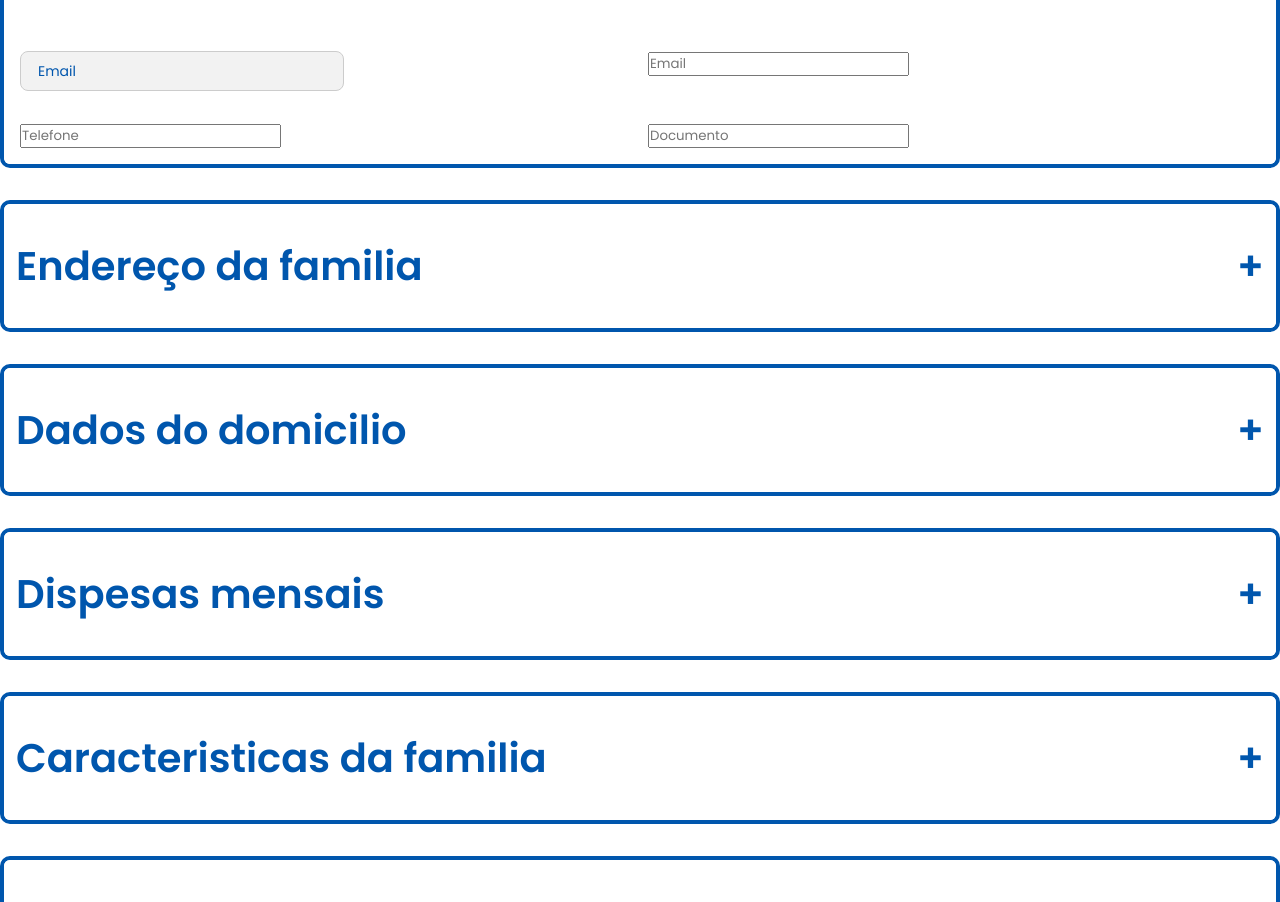
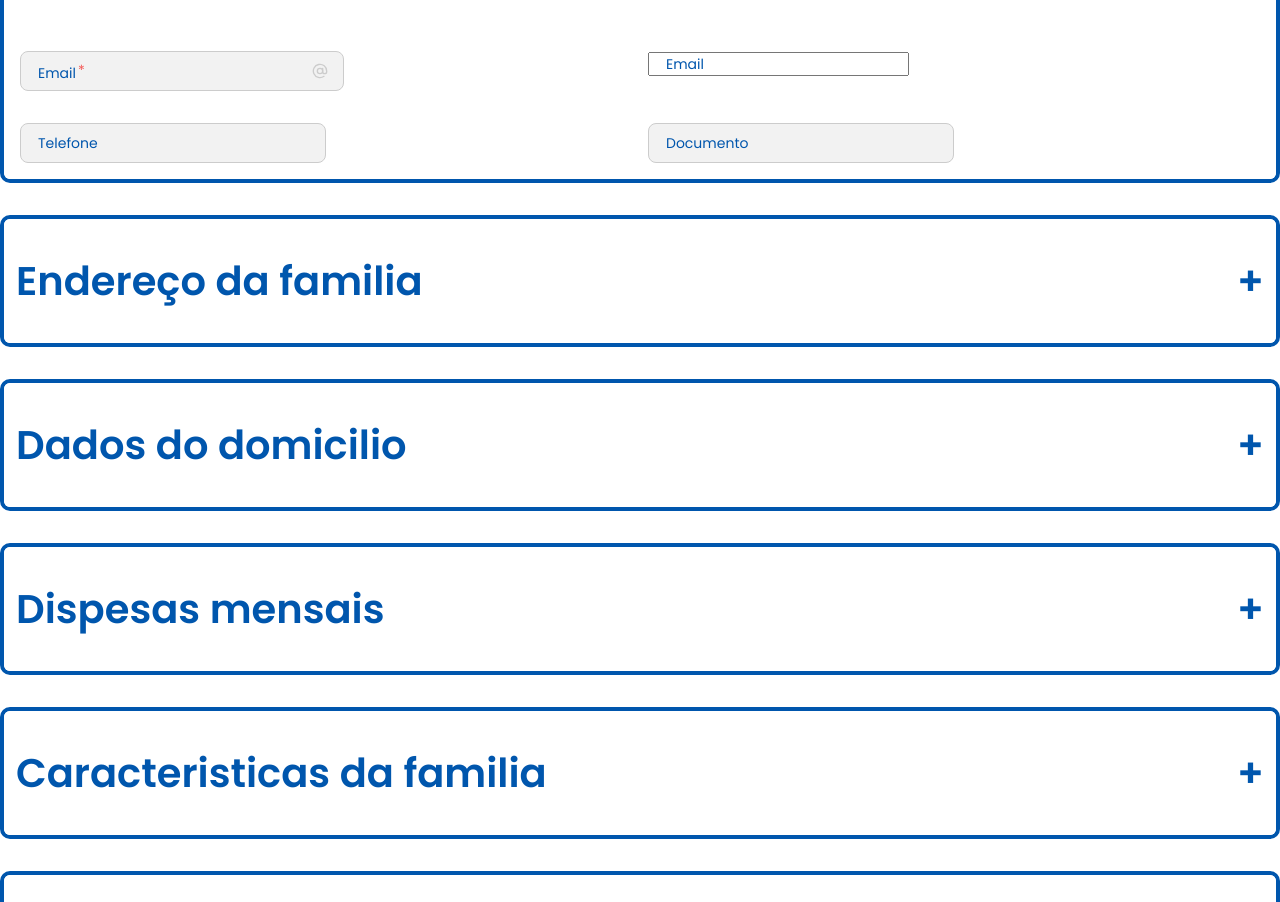
Before and after one commit to Projeto-ASIS/ASIS-Web, a React (Vite) app: page / in a window 1280 px wide. Shown: the part 461-1363 px from the top of the page. Built offline with nearby package versions, Linux system fonts and the light colour scheme.

Commit message:
feat: Adicionando Icon para o input

```diff
--- a/src/common/components/Input/Input.css
+++ b/src/common/components/Input/Input.css
@@ -156,3 +156,25 @@
 
   &::after {}
 }
+
+.input__icon {
+  position: absolute;
+  right: 16px;
+  top: 50%;
+  transform: translateY(-50%);
+
+  width: 16px;
+  height: 16px;
+  aspect-ratio: 1 / 1;
+
+  /* fill: var(--color-neutral-sec-80); */
+  stroke: var(--color-neutral-sec-80);
+
+  transition: stroke 300ms ease-in-out;
+}
+
+
+.input__base:where(:focus, :active) + .input__icon {
+  /* fill: var(--color-blue-60); */
+  stroke: var(--color-blue-60);
+}
--- a/src/common/components/Input/Input.jsx
+++ b/src/common/components/Input/Input.jsx
@@ -8,10 +8,12 @@ Input.propTypes = {
   onChange: PropTypes.func,
   hasIcon: PropTypes.bool,
   placeholder: PropTypes.string,
-  required: PropTypes.bool
+  required: PropTypes.bool,
+  icon: PropTypes.node
+
 }
 
-export default function Input({ hasIcon = false, placeholder, onChange, required,  ...props }) {
+export default function Input({ hasIcon = false, icon: Icon, placeholder, onChange, required, ...props }) {
   const [isEmpty, setIsEmpty] = useState(true)
 
   const handleOnChange = useCallback((e) => {
@@ -29,8 +31,9 @@ export default function Input({ hasIcon = false, placeholder, onChange, required
       <label htmlFor="" className={`input__label input__label--${isEmpty ? "empty" : "not-empty"}`}>
         {placeholder}
         {required ? <span className="input__container__required-icon">*</span> : null}
-        </label>
+      </label>
       <input onChange={handleOnChange} className={`input__base ${props.className ?? ""} ${hasIcon ? "input__base--has-icon" : ""} input__base--${isEmpty ? "empty" : "not-empty"}`} type="text" {...props} />
+      {hasIcon && Icon ? <Icon className="input__icon" /> : null}
     </div>
   )
 }
--- a/src/pages/User/Services/Cadunico/sections/Fields.jsx
+++ b/src/pages/User/Services/Cadunico/sections/Fields.jsx
@@ -1,4 +1,6 @@
-import React, { useState } from 'react';
+import  { useState } from 'react';
+import {AtSignIcon} from "lucide-react"
+
 
 import Input from '@/common/components/Input';
 
@@ -34,32 +36,33 @@ export default function Fields() {
         <div className="content" aria-expanded={expandedSections.personalInfo}>
           <div className="inputGrid">
             <div className="inputGroup">
-              <Input placeholder="Email" hasIcon/>
-              {/* <input
+              <Input required placeholder="Email" hasIcon icon={AtSignIcon} />
+              {/* <Input
                 type="text"
                 placeholder="Nome completo da Pessoa de Referência"
                 className="input"
               /> */}
             </div>
             <div className="inputGroup">
-              <input
+              <Input
                 type="email"
                 placeholder="Email"
                 className="input"
               />
             </div>
             <div className="inputGroup">
-              <input
+              <Input
                 type="tel"
                 placeholder="Telefone"
-                className="input"
+                // className="input"
+                // hasIcon
               />
             </div>
             <div className="inputGroup">
-              <input
+              <Input
                 type="text"
                 placeholder="Documento"
-                className="input"
+                // className="input"
               />
             </div>
           </div>
@@ -78,31 +81,31 @@ export default function Fields() {
         <div className="content" aria-expanded={expandedSections.address}>
           <div className="inputGrid">
             <div className="inputGroup">
-                <input
+              <Input
                 type="text"
                 placeholder="Nome completo"
-                  className="input"
+                // className="input"
               />
             </div>
             <div className="inputGroup">
-                <input
+              <Input
                 type="email"
                 placeholder="Email"
-                  className="input"
+                // className="input"
               />
             </div>
             <div className="inputGroup">
-                <input
+              <Input
                 type="tel"
                 placeholder="Telefone"
-                  className="input"
+                // className="input"
               />
             </div>
             <div className="inputGroup">
-                <input
+              <Input
                 type="text"
                 placeholder="Documento"
-                  className="input"
+                // className="input"
               />
             </div>
           </div>
@@ -122,31 +125,31 @@ export default function Fields() {
         <div className="content" aria-expanded={expandedSections.househoodInfo}>
           <div className="inputGrid">
             <div className="inputGroup">
-                <input
+              <Input
                 type="text"
                 placeholder="Nome completo"
-                  className="input"
+                // className="input"
               />
             </div>
             <div className="inputGroup">
-                <input
+              <Input
                 type="email"
                 placeholder="Email"
-                  className="input"
+                // className="input"
               />
             </div>
             <div className="inputGroup">
-                <input
+              <Input
                 type="tel"
                 placeholder="Telefone"
-                  className="input"
+                // className="input"
               />
             </div>
             <div className="inputGroup">
-                <input
+              <Input
                 type="text"
                 placeholder="Documento"
-                  className="input"
+                // className="input"
               />
             </div>
           </div>
@@ -167,31 +170,31 @@ export default function Fields() {
         <div className="content" aria-expanded={expandedSections.expenses}>
           <div className="inputGrid">
             <div className="inputGroup">
-                <input
+              <Input
                 type="text"
                 placeholder="Nome completo"
-                  className="input"
+                // className="input"
               />
             </div>
             <div className="inputGroup">
-                <input
+              <Input
                 type="email"
                 placeholder="Email"
-                  className="input"
+                // className="input"
               />
             </div>
             <div className="inputGroup">
-                <input
+              <Input
                 type="tel"
                 placeholder="Telefone"
-                  className="input"
+                // className="input"
               />
             </div>
             <div className="inputGroup">
-                <input
+              <Input
                 type="text"
                 placeholder="Documento"
-                  className="input"
+                // className="input"
               />
             </div>
           </div>
@@ -212,31 +215,31 @@ export default function Fields() {
         <div className="content" aria-expanded={expandedSections.familyInfo}>
           <div className="inputGrid">
             <div className="inputGroup">
-                <input
+              <Input
                 type="text"
                 placeholder="Nome completo"
-                  className="input"
+                // className="input"
               />
             </div>
             <div className="inputGroup">
-                <input
+              <Input
                 type="email"
                 placeholder="Email"
-                  className="input"
+                // className="input"
               />
             </div>
             <div className="inputGroup">
-                <input
+              <Input
                 type="tel"
                 placeholder="Telefone"
-                  className="input"
+                // className="input"
               />
             </div>
             <div className="inputGroup">
-                <input
+              <Input
                 type="text"
                 placeholder="Documento"
-                  className="input"
+                // className="input"
               />
             </div>
           </div>
@@ -257,31 +260,31 @@ export default function Fields() {
         <div className="content" aria-expanded={expandedSections.servicesPlace}>
           <div className="inputGrid">
             <div className="inputGroup">
-                <input
+              <Input
                 type="text"
                 placeholder="Nome completo"
-                  className="input"
+                // className="input"
               />
             </div>
             <div className="inputGroup">
-                <input
+              <Input
                 type="email"
                 placeholder="Email"
-                  className="input"
+                // className="input"
               />
             </div>
             <div className="inputGroup">
-                <input
+              <Input
                 type="tel"
                 placeholder="Telefone"
-                  className="input"
+                // className="input"
               />
             </div>
             <div className="inputGroup">
-                <input
+              <Input
                 type="text"
                 placeholder="Documento"
-                  className="input"
+                // className="input"
               />
             </div>
           </div>
```
Lines whose indentation alone changed are shown as unchanged.
